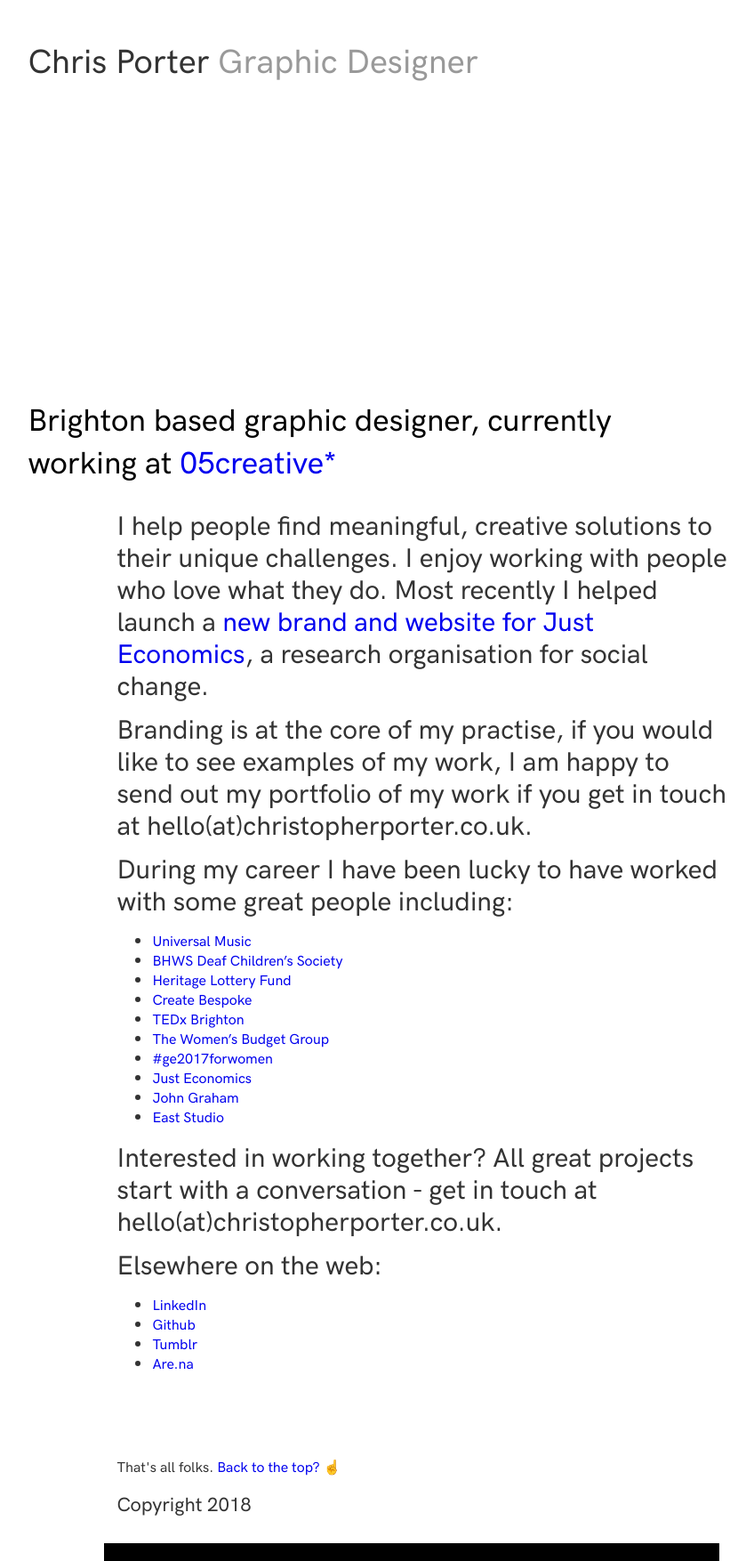
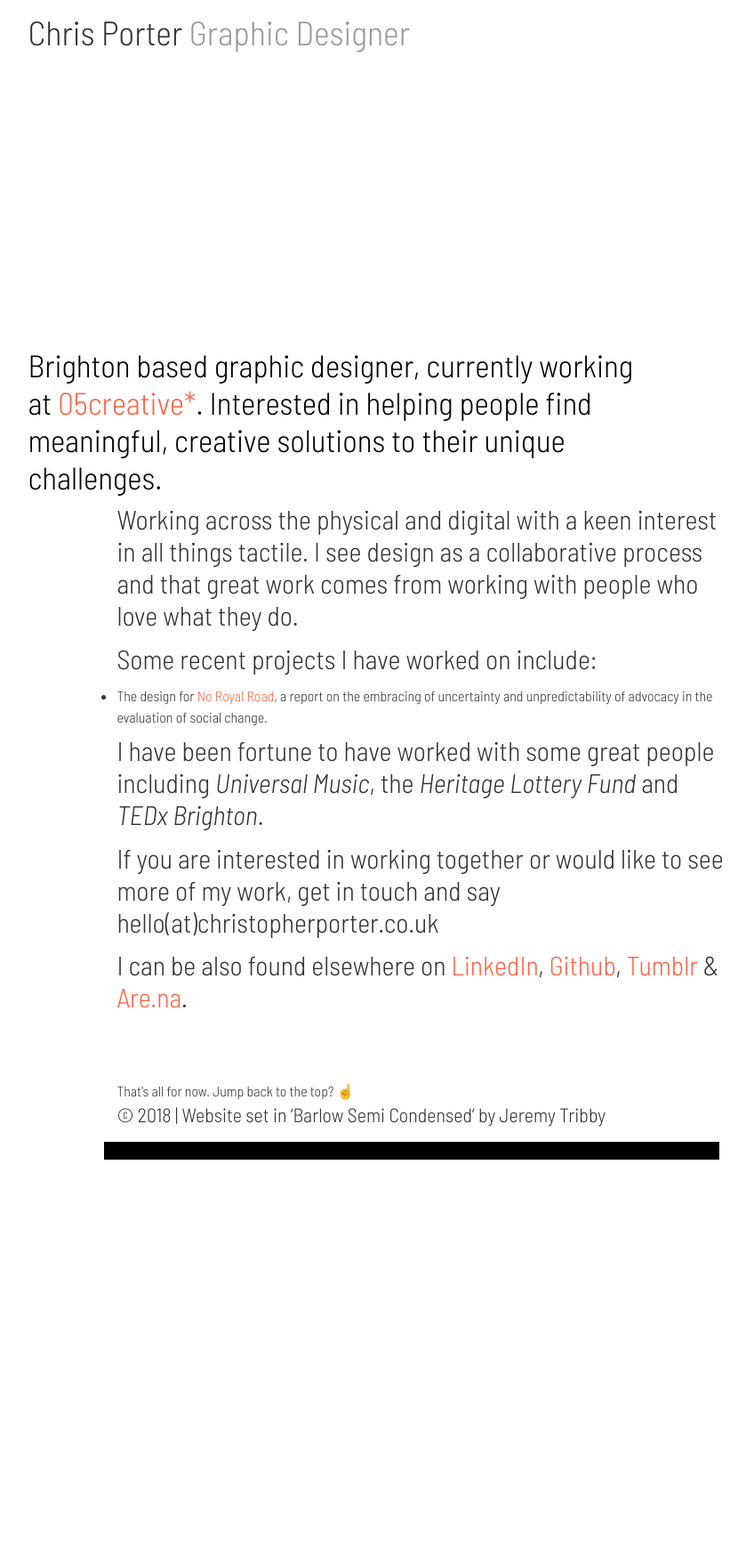
Before and after one commit to thisiscap/old, a Jekyll site: the page built from index.md, in a window 1280 px wide. Shown: the whole page at 89% size, without its empty margins (23-871 px from the left). Built offline with Jekyll 4.4.1, drawn with Linux system fonts in a browser that asks for light colours; emoji names are drawn with the system emoji font; some web fonts are replaced; after the commit the page ends 1303 px from its top, so only the background shows below that.

Commit message:
Initial development

```diff
--- a/_layouts/default.html
+++ b/_layouts/default.html
@@ -34,6 +34,10 @@
 
     <!-- Preload webfonts -->
     <link rel="preload" href="/assets/fonts/hkgrotesk-medium-webfont.woff2" as="font" type="font/woff2" crossorigin>
+    <link rel="preload" href="/assets/fonts/hkgrotesk-medium-webfont.woff2" as="font" type="font/woff2" crossorigin>
+    <link href="https://fonts.googleapis.com/css?family=Gothic+A1" rel="stylesheet">
+    <link href="https://fonts.googleapis.com/css?family=Barlow+Semi+Condensed:300,300i" rel="stylesheet">
+
 
   </head>
 
@@ -44,7 +48,7 @@
     </header>
 
     <main>
-      <h2>Brighton based graphic designer, currently working at <a href="https://05creative.com/">05creative*</a></h2>
+      <h2>Brighton based graphic designer, currently working at <a href="https://05creative.com/" title="Check out our website">05creative*</a>. Interested in helping people find meaningful, creative solutions to their unique challenges.</h2>
 
       <div class="content-wrapper">
         {% comment %} Output content from child templates {% endcomment %}
@@ -54,8 +58,8 @@
 
     <div class="content-wrapper">
       <footer>
-        <p>That's all folks. <a href="#">Back to the top? :point_up:</a></p>
-        <p><span class="footnote">Copyright 2018</span></p>
+        <p>That&#39;s all for now. <a href="#">Jump back to the top? :point_up:</a></p>
+        <p><span class="footnote">&#169; 2018 &#124; Website set in <a href="https://github.com/jpt/barlow">&lsquo;Barlow Semi Condensed&rsquo; by Jeremy Tribby</a></span></p>
       </footer>
     </div>
 
--- /dev/null
+++ b/_sass/_reset.scss
@@ -0,0 +1,109 @@
+//
+// CSS reset
+//
+
+article,
+aside,
+footer,
+header,
+nav,
+section,
+main {
+  display: block;
+}
+
+* {
+  box-sizing: border-box;
+
+  &:before,
+  &:after {
+    box-sizing: inherit;
+  }
+}
+
+// Remove paddings, margins and borders from everything except inputs
+
+html, body,
+h1, h2, h3, h4, h5, h6,
+a, p, span,
+em, small, strong,
+sub, sup,
+mark, del, ins, strike,
+abbr, dfn,
+blockquote, q, cite,
+code, pre,
+ol, ul, li, dl, dt, dd,
+div, section, article,
+main, aside, nav,
+header, hgroup, footer,
+img, figure, figcaption,
+address, time,
+audio, video,
+canvas, iframe,
+details, summary,
+fieldset, form, label, legend,
+table, caption,
+tbody, tfoot, thead,
+tr, th, td {
+    margin: 0;
+    padding: 0;
+    border: 0;
+}
+
+// Remove browser applied styles to standard elements
+
+table {
+  border-collapse: collapse;
+  border-spacing: 0;
+}
+
+img,
+video {
+  max-width: 100%;
+}
+
+img {
+  border-style: none;
+}
+
+blockquote,
+q {
+  quotes: none;
+}
+
+blockquote:after,
+blockquote:before,
+q:after,
+q:before {
+  content: "";
+  content: none;
+}
+
+// Ensure that children always inherit font styles from parents
+
+* {
+  font-family: inherit;
+  font-size: inherit;
+  line-height: inherit;
+}
+
+// Ensure links always inherit colour from context
+
+a,
+a:visited {
+  color: inherit;
+}
+
+// Ensure hidden and disabled elements style correctly
+
+[hidden] {
+  display: none !important;
+}
+
+[disabled] {
+  cursor: not-allowed;
+}
+
+:focus:not(:focus-visible) {
+  outline: none;
+}
--- /dev/null
+++ b/_sass/_sass.scss
@@ -0,0 +1,53 @@
+//
+// SASS variables, mixins and placeholders
+//
+
+// Variables
+
+$gutter: .9rem;
+$darkGrey: #333333;
+$selection: yellow;
+
+$colours: (
+  primary: #333333,
+  secondary: tomato,
+  selection: yellow
+);
+
+$measurements: (
+  siteWidth: 1470px,
+  siteGutter: .9rem,
+  contentWidth: 1230px
+);
+
+$breakpoints: (
+  smallBreakpoint: 600px,
+  mediumBreakpoint: 800px,
+  largeBreakpoint: 1000px,
+  superBreakpoint: 1200px
+);
+
+// Mixins
+
+@mixin mobileOnwards {
+  @media (min-width: map-get($breakpoints, smallBreakpoint)) {
+    @content;
+  }
+}
+@mixin tabletOnwards {
+  @media (min-width: map-get($breakpoints, mediumBreakpoint)) {
+    @content;
+  }
+}
+@mixin desktopOnwards {
+  @media (min-width: map-get($breakpoints, largeBreakpoint)) {
+    @content;
+  }
+}
+@mixin desktopHdOnwards {
+  @media (min-width: map-get($breakpoints, superBreakpoint)) {
+    @content;
+  }
+}
+
+// Placeholders
--- a/_sass/global-reset.scss
+++ /dev/null
@@ -1,24 +0,0 @@
-//
-// Browser resets (based on Eric Meyer’s CSS Reset)
-//
-
-html, body, div, span, applet, object, iframe,
-h1, h2, h3, h4, h5, h6, p, blockquote, pre,
-a, abbr, acronym, address, big, cite, code,
-del, dfn, em, img, ins, kbd, q, s, samp,
-small, strike, strong, sub, sup, tt, var,
-b, u, i, center,
-dl, dt, dd, ol, ul, li,
-fieldset, form, label, legend,
-table, caption, tbody, tfoot, thead, tr, th, td,
-article, aside, canvas, details, embed,
-figure, figcaption, footer, header, hgroup,
-menu, nav, output, ruby, section, summary,
-time, mark, audio, video {
-	margin: 0;
-	padding: 0;
-	border: 0;
-	font-size: 100%;
-	font: inherit;
-	vertical-align: baseline;
-}
--- a/_sass/global-styles.scss
+++ b/_sass/global-styles.scss
@@ -1,23 +1,14 @@
 //
-// Styles
+// Global (site wide) styles
 //
 
-// Variables
+@import "reset";
+@import "sass";
+@import "typography";
 
-$gutter: .9rem;
-$darkGrey: #333333;
-
-// Webfont
-
-@font-face {
-  font-family: 'hk_groteskmedium';
-  src: url('/assets/fonts/hkgrotesk-medium-webfont.woff2') format('woff2'),
-       url('/assets/fonts/hkgrotesk-medium-webfont.woff') format('woff');
-  font-weight: normal;
-  font-style: normal;
+::selection {
+  background-color: $selection;
 }
-
-// Globals
 
 html,
 body {
@@ -25,13 +16,14 @@ body {
   margin: 0;
   padding: 0;
 
-  font-family: 'hk_groteskmedium', "system-ui", "Segoe UI", Roboto, Helvetica, Arial, sans-serif, "Apple Color Emoji", "Segoe UI Emoji", "Segoe UI Symbol";
-  color: $darkGrey;
+  font-family: 'Barlow Semi Condensed', 'system-ui', 'Segoe UI', Roboto, Helvetica, Arial, sans-serif, 'Apple Color Emoji', 'Segoe UI Emoji', 'Segoe UI Symbol';
+  color: map-get($colours, primary);
 }
 
 body {
   max-width: 1200px;
   margin: 0 auto;
+  line-height: 1.45;
 }
 
 header {
@@ -41,10 +33,13 @@ header {
   h1 {
     font-weight: normal;
     font-size: 38px;
+    line-height: 1.2;
   }
 
   span.secondary-line {
     color: #999999;
+
+    // @include tabletOnwards {}
   }
 }
 
@@ -55,6 +50,7 @@ main {
   h2 {
     font-weight: normal;
     font-size: 35px;
+    line-height: 1.2;
     color: black;
     margin-top: 300px;
     max-width: 692px;
@@ -75,13 +71,20 @@ main {
 
   span.most-recent {}
 
+  span.drop-word {}
+
   // Links
   a {
     &:link {
       text-decoration: none;
+      color: tomato;
     }
-    &:visited {}
-    &:hover {}
+    &:visited {
+      color: tomato;
+    }
+    &:hover {
+      text-decoration: underline;
+    }
     &:active {}
   }
 
--- a/index.md
+++ b/index.md
@@ -1,30 +1,17 @@
 ---
 layout: default
-title: "Chris Porter is a Graphic Designer"
-description: "Brighton based graphic designer currently working for 05creative*. I help people find meaningful, creative solutions to their unique challenges"
+title: "Chris Porter, Graphic Designer"
+description: "Brighton based graphic designer currently working for 05creative*. Helping people find meaningful, creative solutions to their unique challenges"
 ---
-I help people find meaningful, creative solutions to their unique challenges. I enjoy working with people who love what they do. Most recently I helped launch a [new brand and website for Just Economics](https://05creative.com/just-economics), a research organisation for social change.
 
-Branding is at the core of my practise, if you would like to see examples of my work, I am happy to send out my portfolio of my work if you get in touch at hello(at)christopherporter.co.uk.
+Working across the physical and digital with a keen interest in all things tactile. I see design as a collaborative process and that great work comes from working with people who love what they do.
 
-During my career I have been lucky to have worked with some great people including:
+Some recent projects I have worked on include:
 
-- [Universal Music](https://www.universalmusic.com/)
-- [BHWS Deaf Children’s Society](http://www.bhwsdcs.org.uk/)
-- [Heritage Lottery Fund](https://www.hlf.org.uk/)
-- [Create Bespoke](https://www.createbespoke.co.uk/)
-- [TEDx Brighton](https://tedxbrighton.com/)
-- [The Women’s Budget Group](https://wbg.org.uk/)
-- [#ge2017forwomen](https://ge2017forwomen.uk/)
-- [Just Economics](https://www.justeconomics.co.uk/)
-- [John Graham](http://johngraham.co/)
-- [East Studio](https://eaststudio.co.uk/)
+- The design for [No Royal Road](https://example.com "Open the digital PDF"), a report on the embracing of uncertainty and unpredictability of advocacy in the evaluation of social change.
 
-Interested in working together? All great projects start with a conversation - get in touch at hello(at)christopherporter.co.uk.
+I have been fortune to have worked with some great people including _Universal Music_, the _Heritage Lottery Fund_ and _TEDx Brighton_.
 
-Elsewhere on the web:
+If you are interested in working together or would like to see more of my work, get in touch and say hello(at)christopherporter.co.uk
 
-- [LinkedIn](https://www.linkedin.com/in/chrisporterdesigner/)
-- [Github](https://github.com/thisiscap/)
-- [Tumblr](https://chrisporters.tumblr.com/)
-- [Are.na](https://www.are.na/chrispy-p/)
+I can be also found elsewhere on [LinkedIn](https://www.linkedin.com/in/chrisporterdesigner/ "Professional malarkey"), [Github](https://github.com/thisiscap/ "Digital projects, including this website"), [Tumblr](https://chrisporters.tumblr.com/ "Very occasional posts, mostly photos") &amp; [Are.na](https://www.are.na/chrispy-p/ "Visual collections").
```
Also changed, not shown: _sass/_typography.scss (added, +23 -0 lines), Gemfile.lock, assets/fonts/hkgrotesk-medium-webfont.woff (deleted), assets/fonts/hkgrotesk-medium-webfont.woff2 (deleted).
